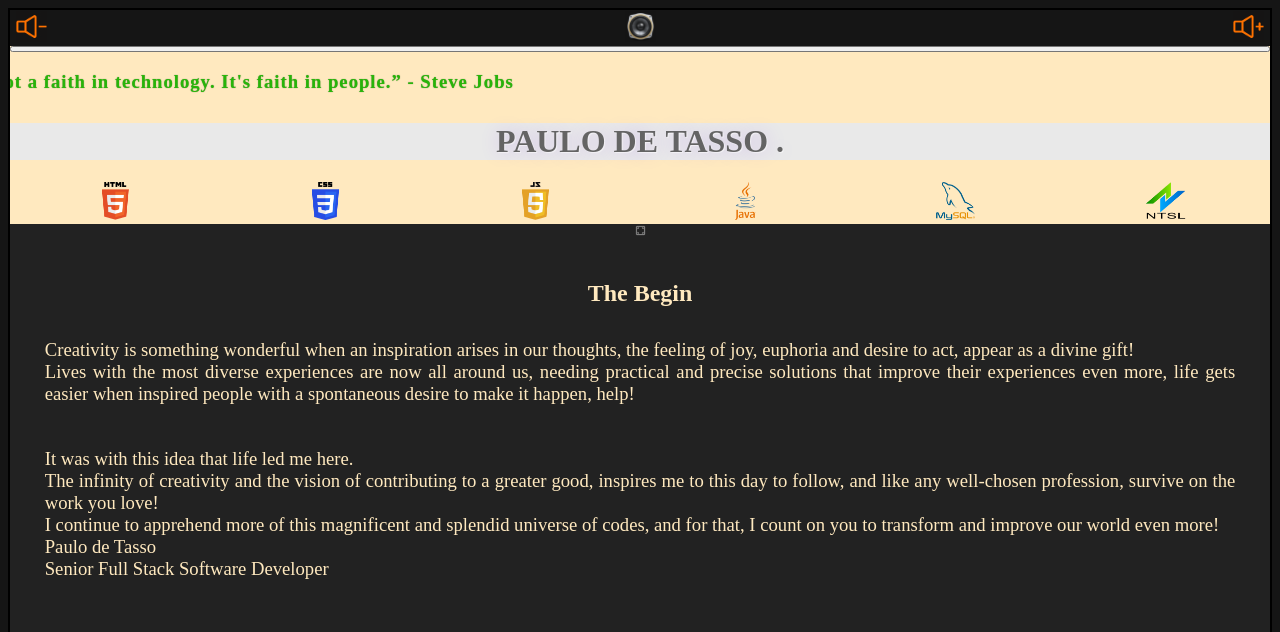
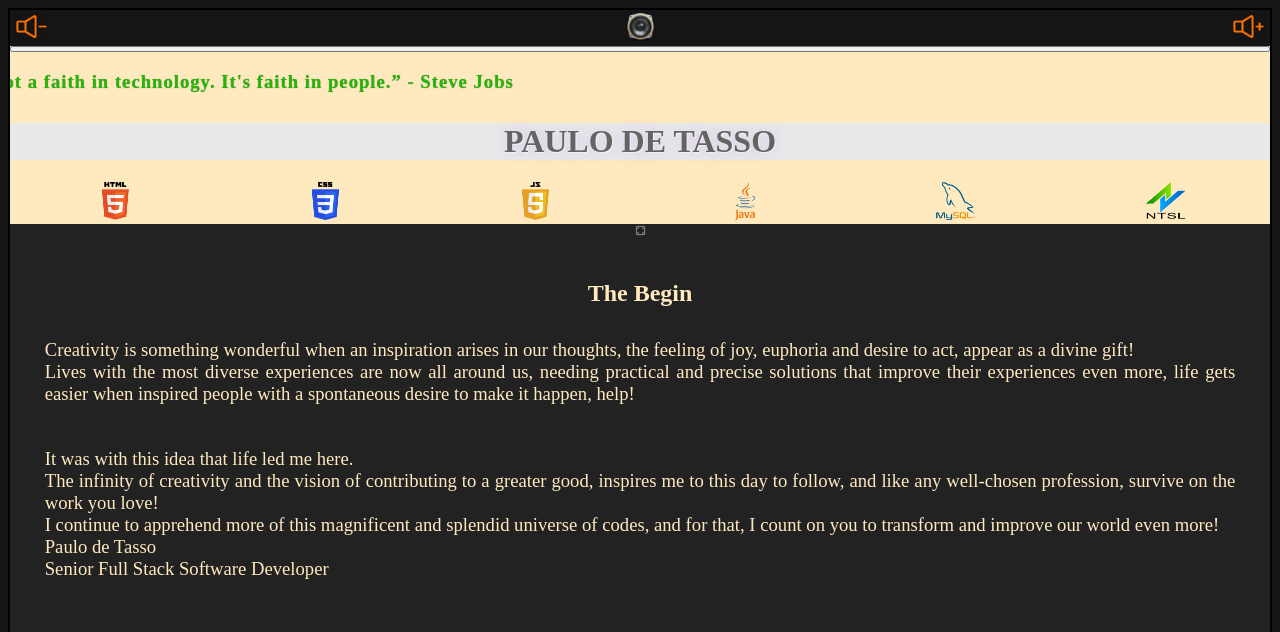
Before and after one commit to PauloDeTasso/projetos, a PHP site: page /docs/Home.html in a window 1280 px wide. Shown: the top 632 px of the page. Run offline with PHP 8.4, Linux system fonts and the light colour scheme.

Commit message:
27-12-2021 - 1801

```diff
--- a/docs/Home.html
+++ b/docs/Home.html
@@ -97,7 +97,7 @@
         </section>
 
         <h1 id="paulodetasso">
-            PAULO DE TASSO .
+            PAULO DE TASSO
         </h1>
 
         <!-- <h1 class="tituloCabecalhoPrincipal">
--- a/estilos/estilo_home.css
+++ b/estilos/estilo_home.css
@@ -311,7 +311,7 @@ footer
  /* overflow: hidden;*/
   font-size: 14px;
   text-overflow: clip;
-  overflow-y: hidden;
+  overflow-x: hidden;
 }
 
 #titulo
```
